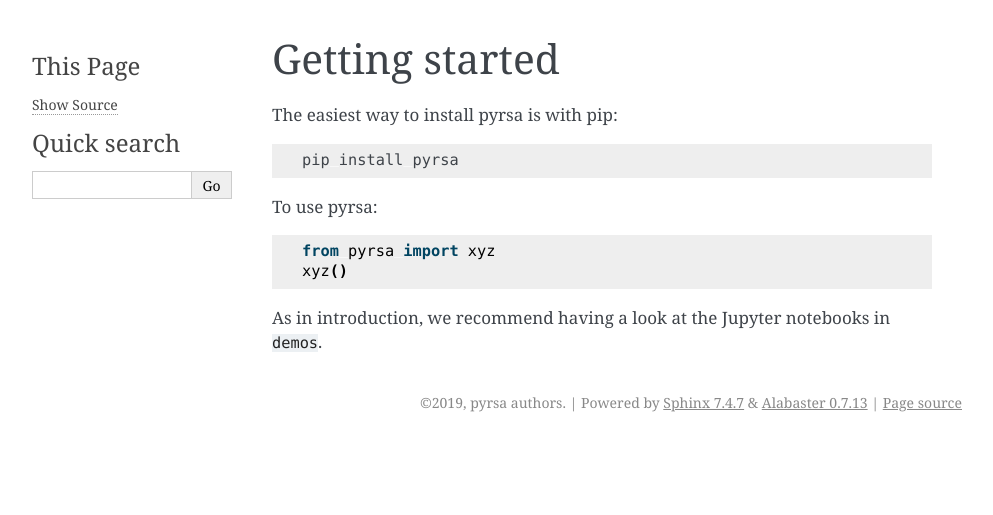
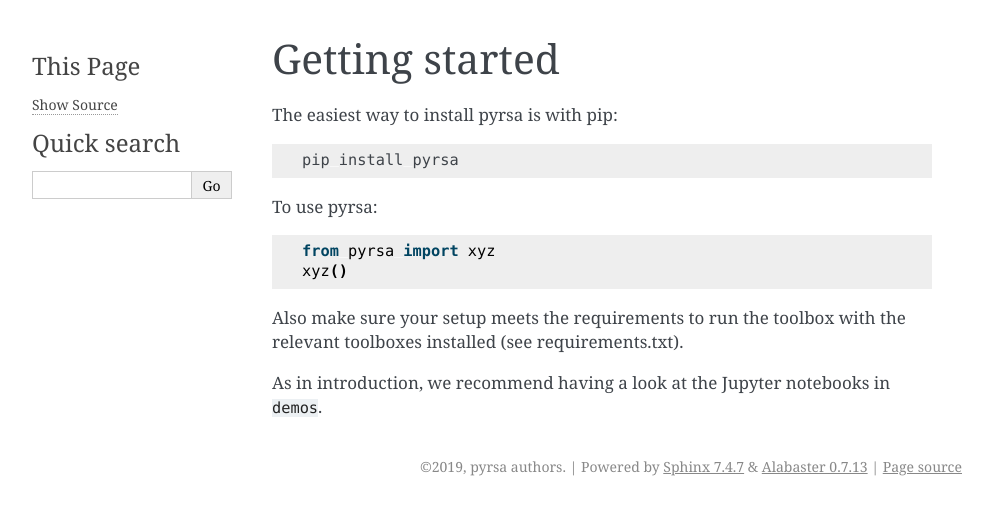
Before and after one commit to rsagroup/rsatoolbox, a Sphinx documentation site: the page built from docs/source/getting_started.rst, in a window 1280 px wide. Shown: the top 515 px of the page, without its empty margins (148-1141 px from the left). Built offline with Sphinx 7.4.7, drawn with Linux system fonts in a browser that asks for light colours; pages that are not in the unit, such as notebooks, are missing from menus.

Commit message:
Added a minor note
Docs - getting started, made a note about requirements (after I spent a
little while figuring out that I need to install joblib).

```diff
--- a/docs/source/getting_started.rst
+++ b/docs/source/getting_started.rst
@@ -16,4 +16,6 @@
     from pyrsa import xyz
     xyz()
 
+Also make sure your setup meets the requirements to run the toolbox with the relevant toolboxes installed (see requirements.txt).
+
 As in introduction, we recommend having a look at the Jupyter notebooks in ``demos``.
```
